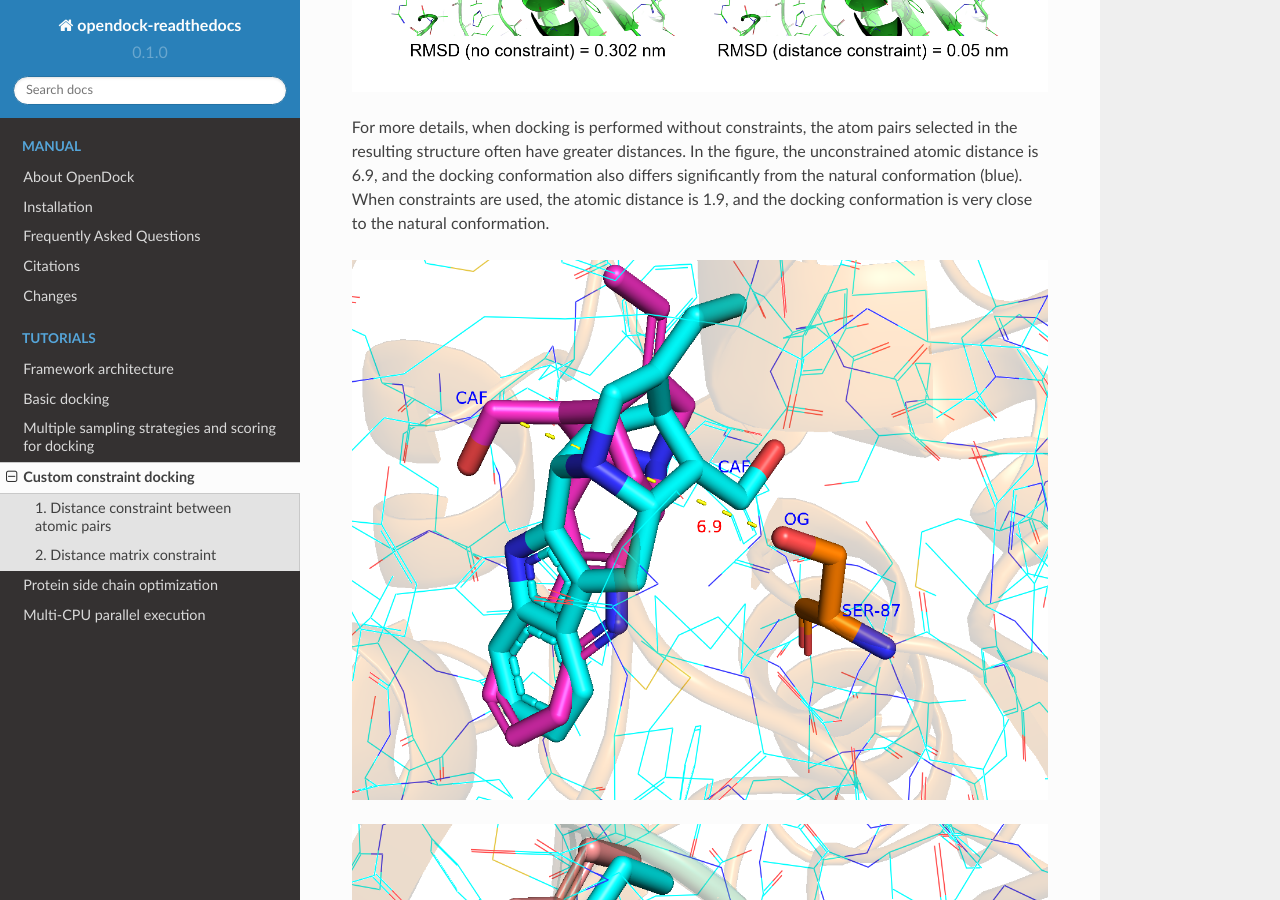
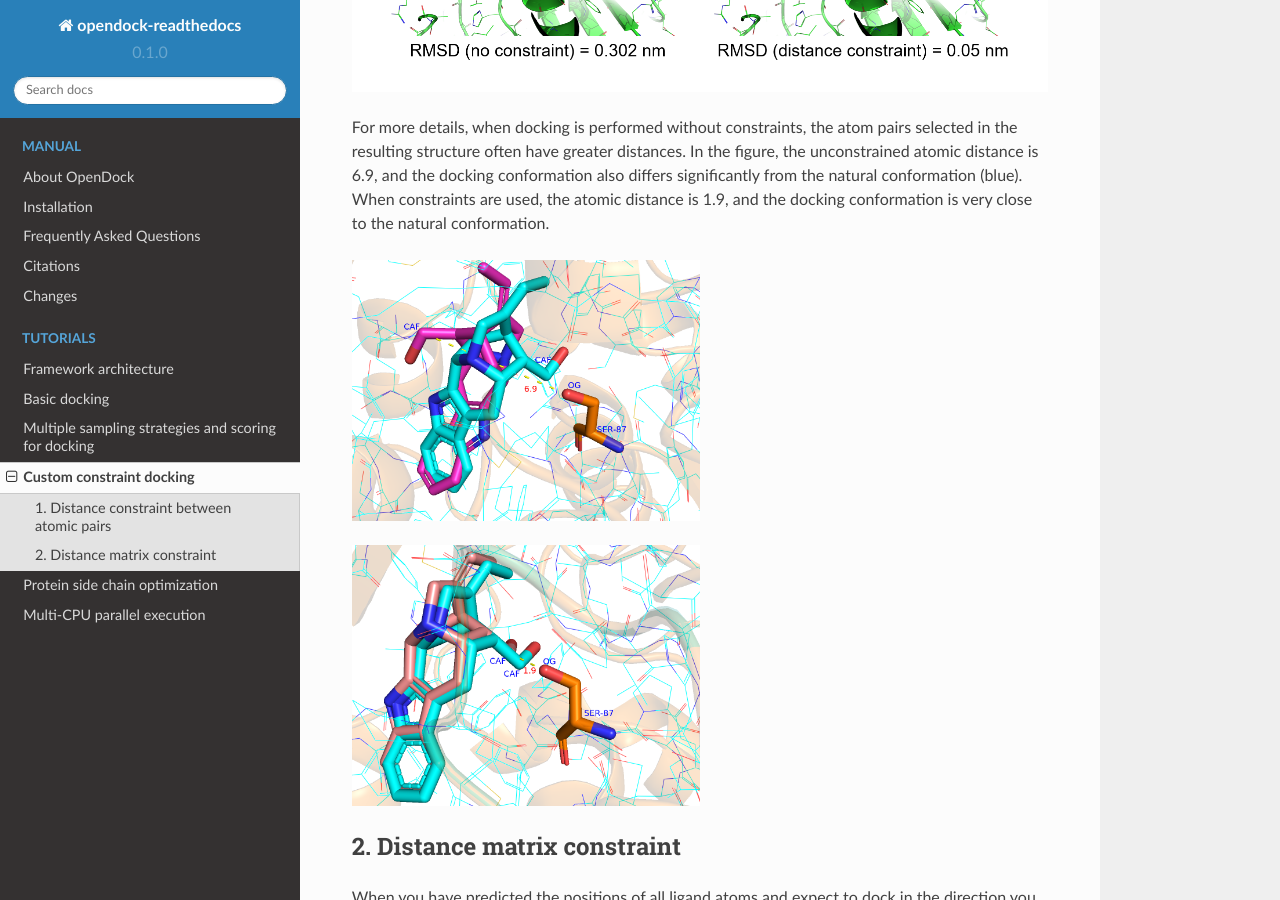
Before and after one commit to guyuehuo/opendock, a Sphinx documentation site: the page built from docs/source/docking_constrained.rst, in a window 1280 px wide and 900 px high, scrolled down 1319 px. Built offline with Sphinx 7.4.7 and the Read the Docs theme 2.0.0, drawn with Linux system fonts in a browser that asks for light colours; pages that are not in the unit, such as notebooks, are missing from menus.

Commit message:
Update docking_constrained.rst

```diff
--- a/docs/source/docking_constrained.rst
+++ b/docs/source/docking_constrained.rst
@@ -64,11 +64,11 @@ When constraints are used, the atomic distance is 1.9, and the docking conformat
 
 .. image:: ../picture/no_costr.png
    :alt: 3JZY no_costr
-   :scale: 60%
+   :width: 50%
 
 .. image:: ../picture/costr.png
    :alt: 3JZY costr
-   :scale: 60%
+   :width: 50%
 
 2. Distance matrix constraint
 ------------------------------
```
